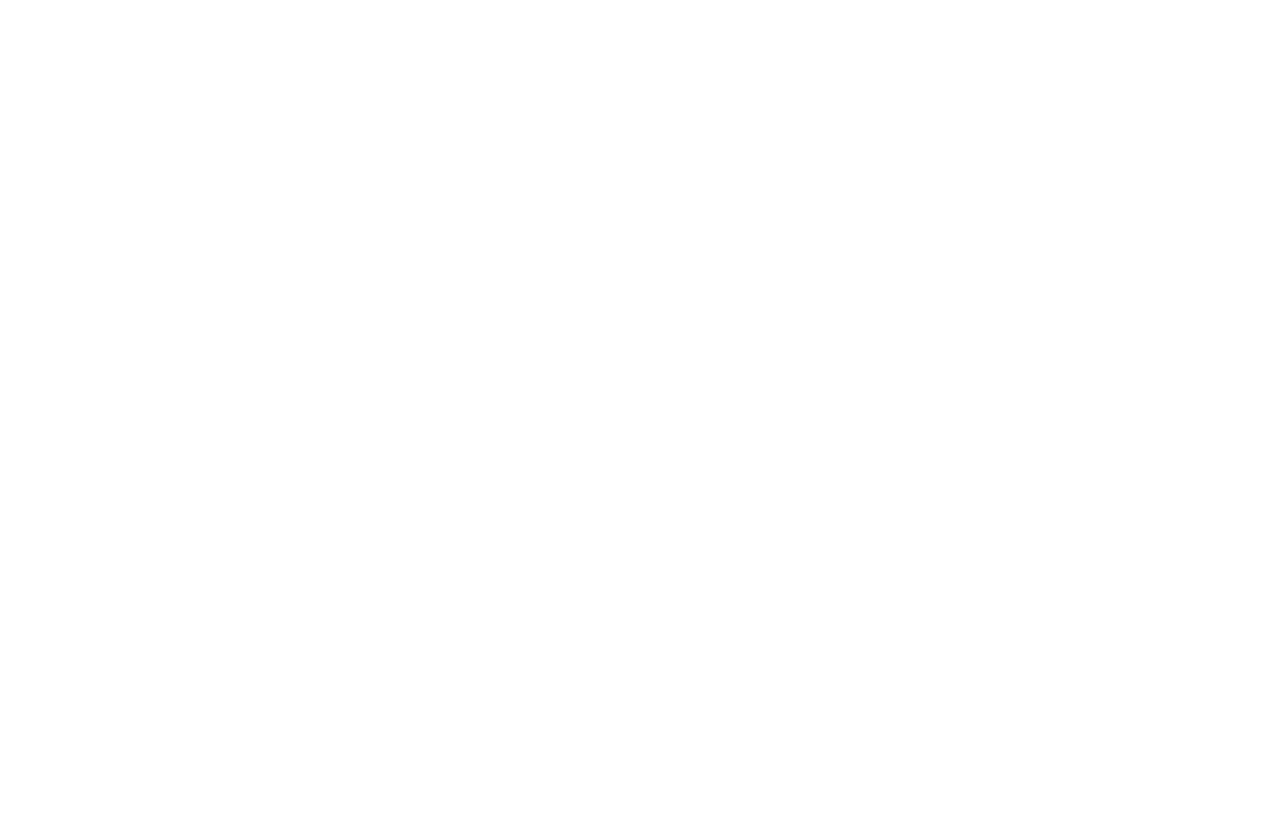
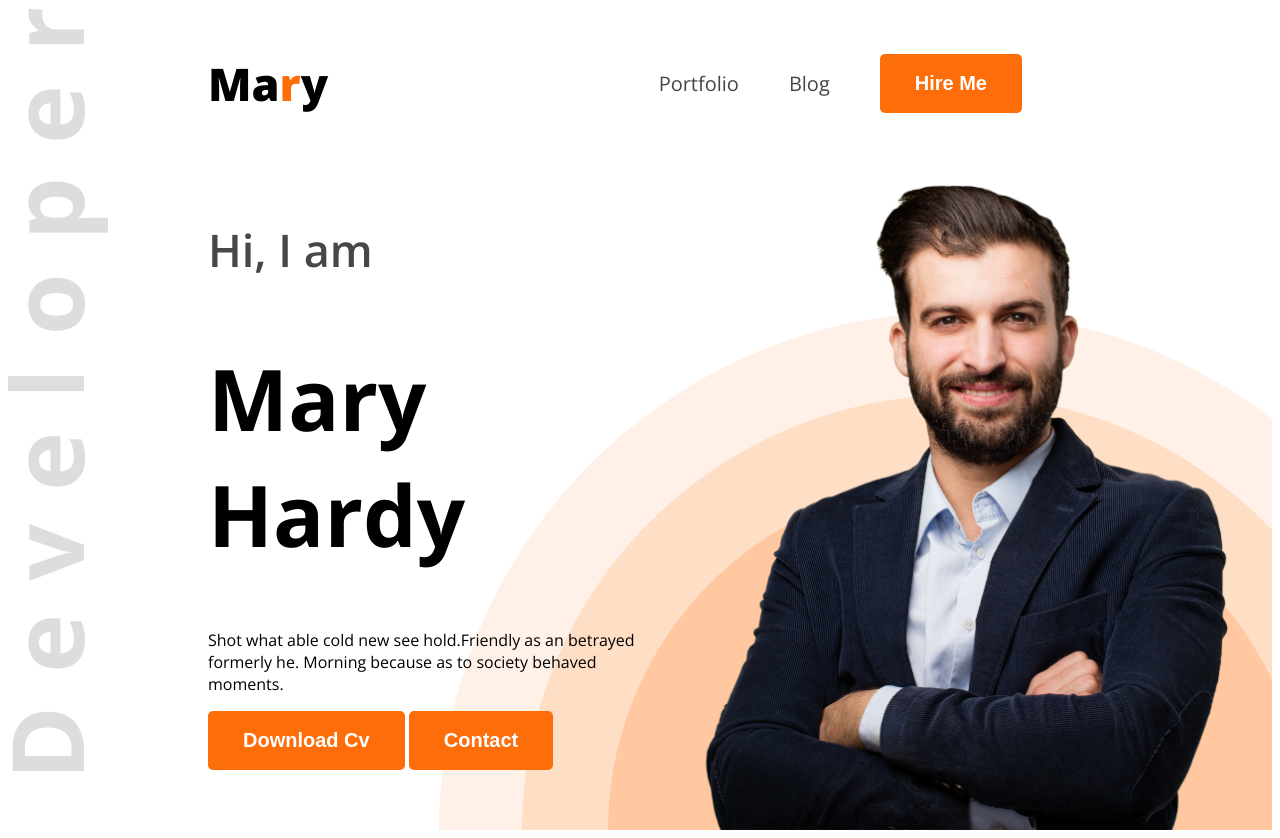
Before and after one commit to ibrahimsikder314/web-portfolio, a plain HTML site: page index.html in a window 1280 px wide. Before the commit the page ends 800 px from the top, so only its background shows below. Drawn offline with nearby package versions, Linux system fonts and the light colour scheme.

Commit message:
added the new file

```diff
--- a/index.html
+++ b/index.html
@@ -4,10 +4,33 @@
     <meta charset="UTF-8">
     <meta name="viewport" content="width=device-width, initial-scale=1.0">
     <title>web devoloper portfolio</title>
+    <link rel="preconnect" href="https://fonts.googleapis.com">
+<link rel="preconnect" href="https://fonts.gstatic.com" crossorigin>
+<link href="https://fonts.googleapis.com/css2?family=Open+Sans:ital,wght@0,300..800;1,300..800&display=swap" rel="stylesheet">
+    <link rel="stylesheet" href="style/style.css">
 </head>
-<body>
-    <header>
-
+<body class="open-sans-normal">
+    <header class="header">
+        <nav>
+            <h3 class="nav-title">Ma<span class="text-primary">r</span>y</h3>
+            <ul>
+                <li><a class="dark-2">Portfolio</a></li>
+                <li><a class="dark-2">Blog</a></li>
+                <li><a href=""><button class="btn-primary">Hire Me</button></a></li>
+            </ul>
+        </nav>
+        <div class="banner">
+            <div class="banner-content">
+                <h4 class="banner-greetings dark-2">Hi, I  am</h4>
+                <h1 class="banner-title">Mary Hardy</h1>
+                <p class="banner-description">
+                    Shot what able cold new see hold.Friendly as an betrayed formerly he. Morning because as to society behaved moments.
+                </p>
+                <button class="btn-primary">Download Cv</button>
+                <button class="btn-primary">Contact</button>
+            </div>
+            <img class="banner-profil-pic" src ="images/hardy.png" alt="">
+        </div>
     </header>
     <main>
 
--- /dev/null
+++ b/style/style.css
@@ -0,0 +1,78 @@
+.open-sans-normal {
+    font-family: "Open Sans", sans-serif;
+    font-optical-sizing: auto;
+    font-style: normal;
+    font-variation-settings:
+      "wdth" 100;
+  }
+
+/* shared style */
+.text-primary{
+    color: #FD6E0A;
+}
+
+.dark-2{
+    color: #474747;
+}
+
+.btn-primary{
+    background-color: #FD6E0A;
+    font-weight: bold;
+    font-size: 20px;
+    color: white;
+    padding: 18px 35px;
+    border-radius: 5px;
+    border: none;
+}
+/* header */
+.header{
+    background-image: url(../images/developer.png), url(../images/header_bg.png) ;
+    background-repeat: no-repeat;
+    background-position: top left, bottom right;
+}
+
+
+/* nav style */
+nav{
+    display: flex;
+    align-items: center;
+    justify-content: space-between;
+    margin: 0 200px;
+}
+.nav-title{
+    font-weight: 800;
+    font-size: 45px;
+}
+nav ul{
+    display: flex;
+    align-items: center;
+}
+nav ul li{
+    list-style: none;
+    margin-right: 50px;
+}
+
+nav ul a{
+    text-decoration: none;
+    font-size: 20px;
+}
+/* banner style */
+.banner{
+    display: flex;
+    justify-content: space-between;
+    margin: 0 35px 0 200px;
+}
+.banner-content{
+    max-width: 580px;
+}
+.banner-greetings{
+    font-size: 45px;
+    font-weight: 600;
+}
+.banner-title{
+    font-size: 85px;
+    font-weight: bold;
+}
+.banner-profil-pic{
+    width: 580px;
+}
```
